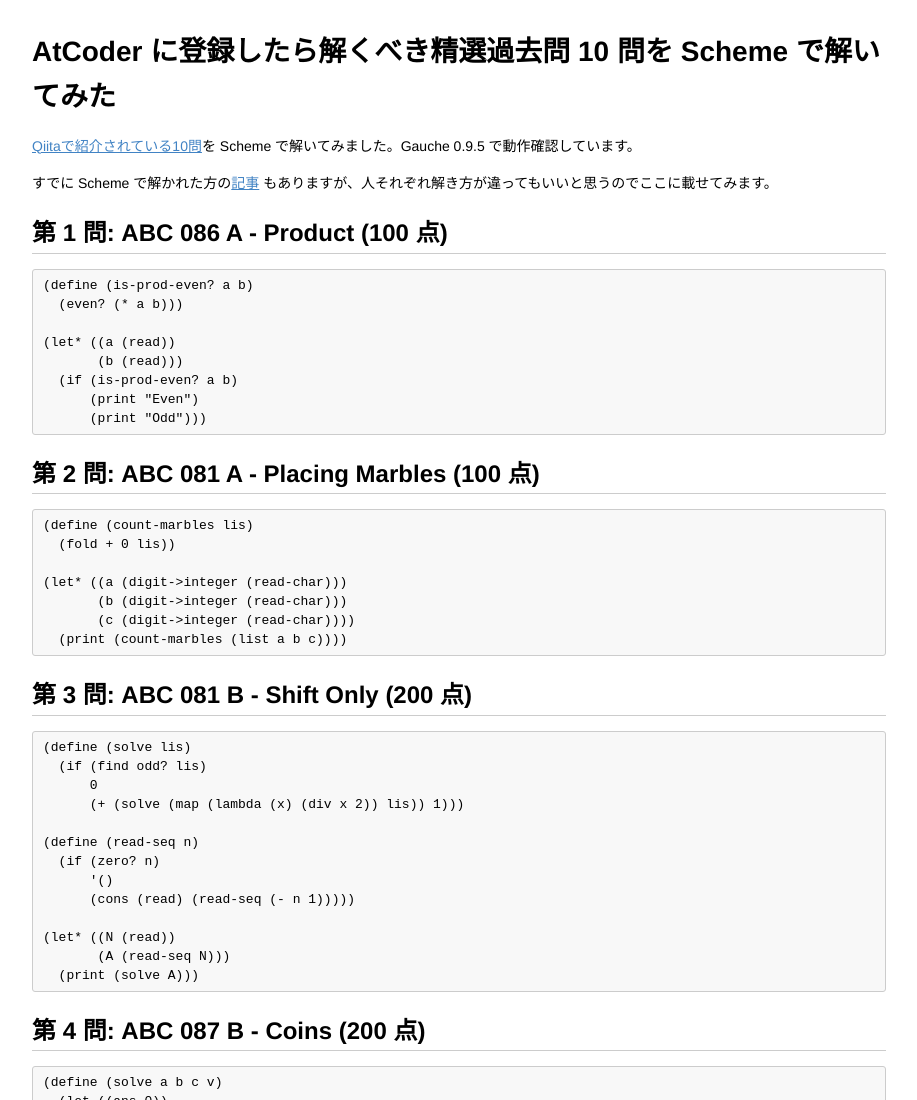
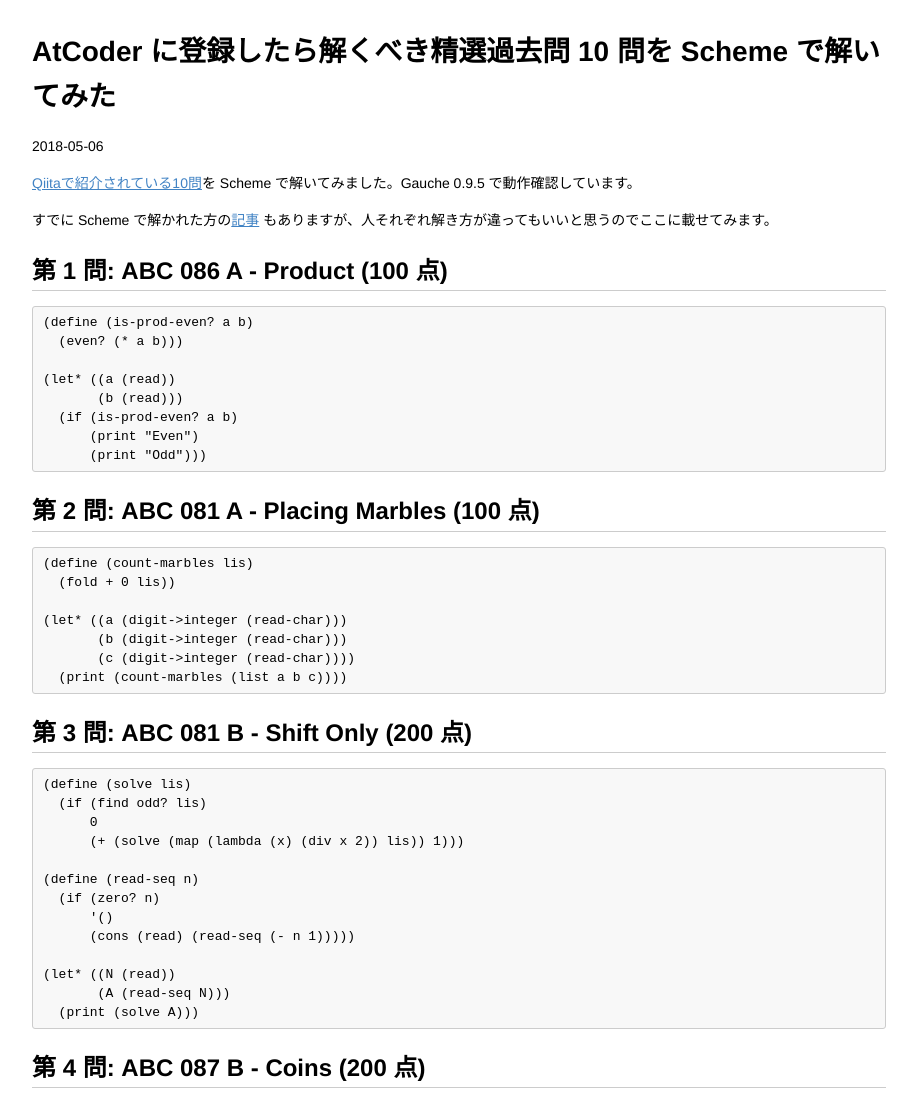
Before and after one commit to tetsuok/tetsuok.github.io, a plain HTML site: page atcoderabs/index.html in a window 1280 px wide. Shown: the top 1100 px of the page, without its empty margins (181-1098 px from the left). Drawn offline with Linux system fonts and the light colour scheme.

Commit message:
Add date

```diff
--- a/atcoderabs/index.html
+++ b/atcoderabs/index.html
@@ -330,6 +330,8 @@ kbd {
 
 <h1 id="toc_0">AtCoder に登録したら解くべき精選過去問 10 問を Scheme で解いてみた</h1>
 
+<p>2018-05-06</p>
+
 <p><a href="https://qiita.com/drken/items/fd4e5e3630d0f5859067">Qiitaで紹介されている10問</a>を Scheme で解いてみました。Gauche 0.9.5 で動作確認しています。</p>
 
 <p>すでに Scheme で解かれた方の<a href="https://qiita.com/fireflower0/items/8af4e3bc89a86df844bc">記事</a>
```
